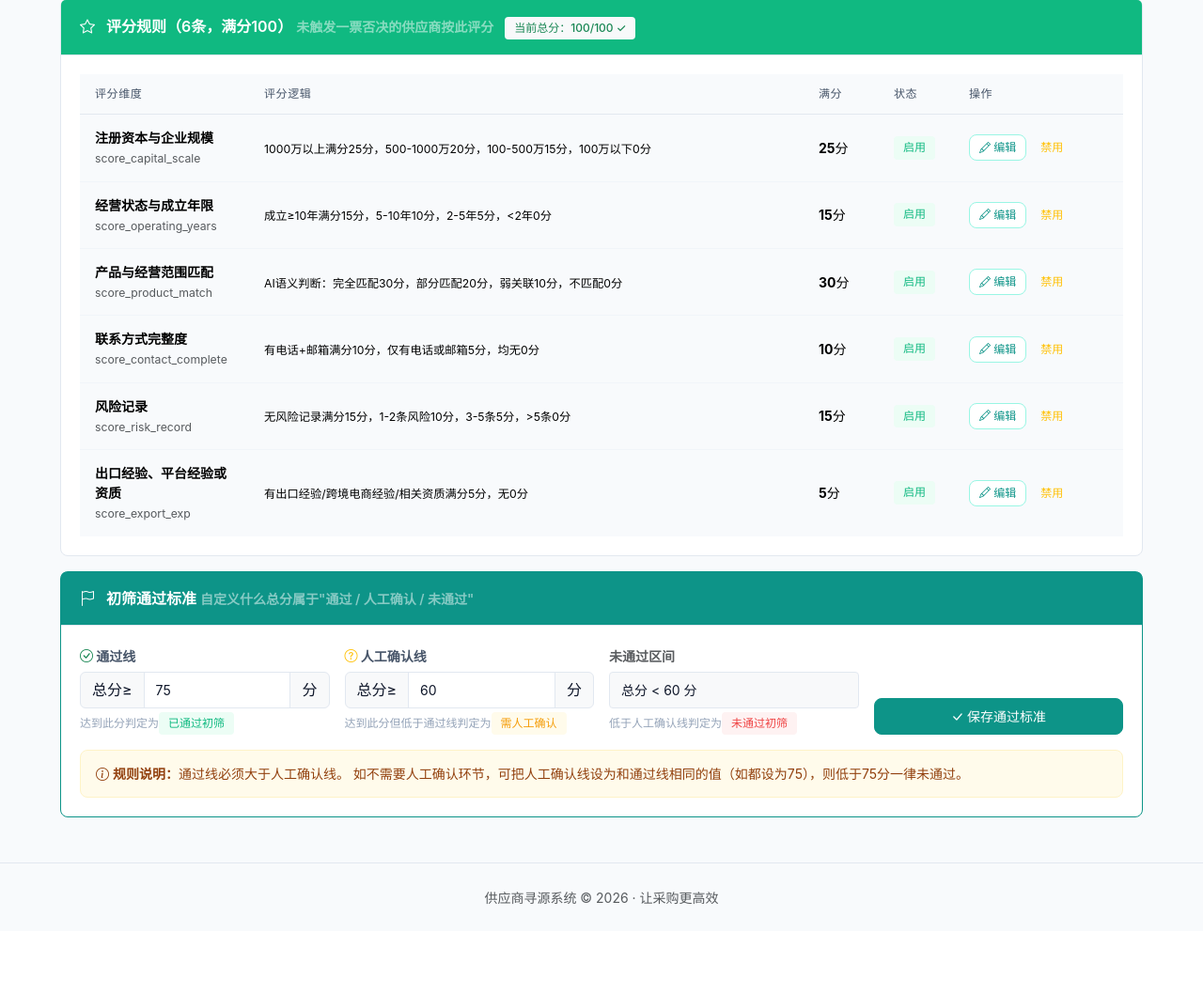
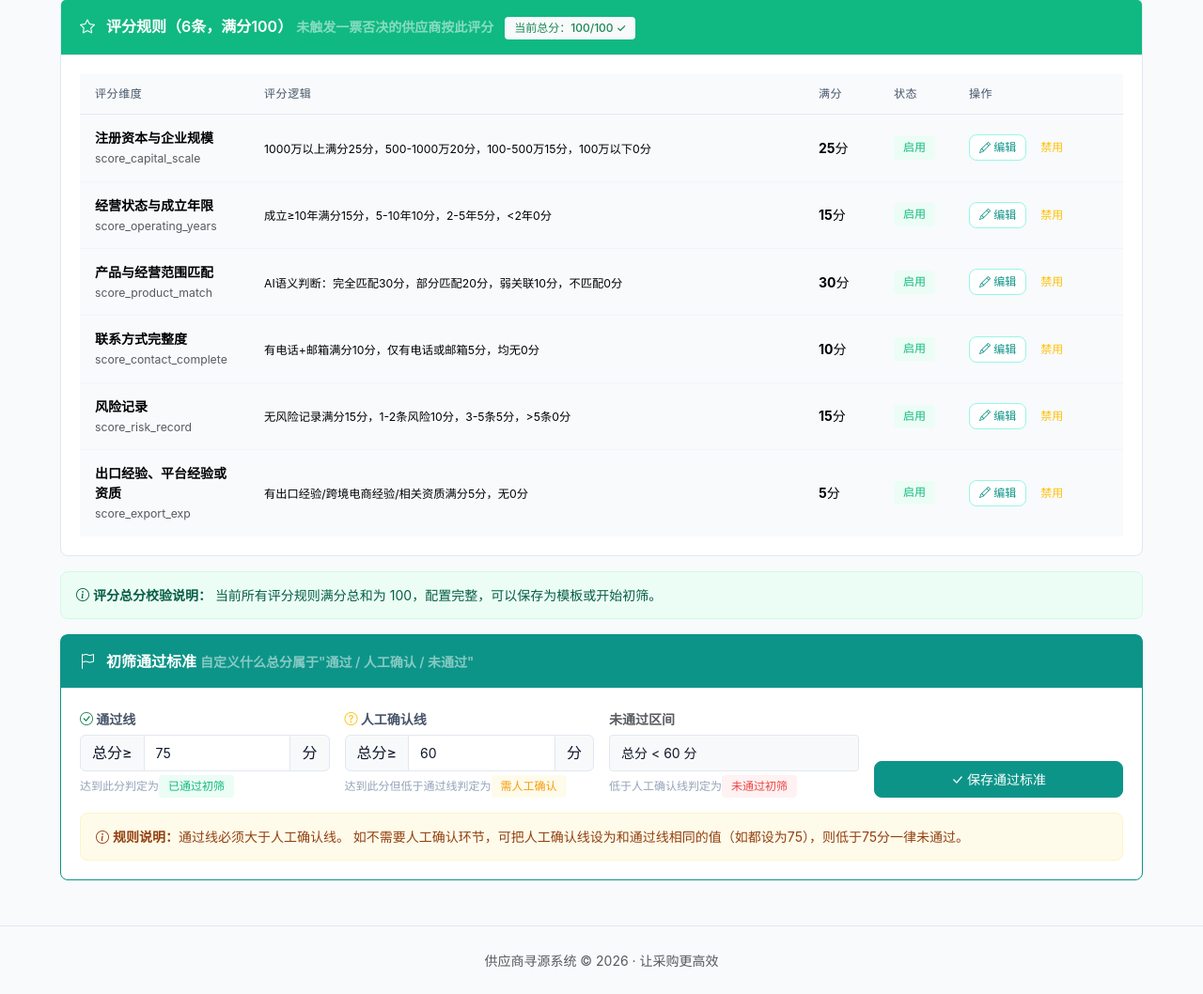
Before and after one commit to xiexieajin/xieajin, a Flask app: page /screening/rules in a window 1280 px wide. Shown: the part 1234-2292 px from the top of the page at 94% size. Before the commit the page ends 2197 px from the top, so only its background shows below. Run offline with Flask 3, Linux system fonts and the light colour scheme; the visitor is signed in with stand-in values (Sample User, id 1); data that the repository does not hold is empty; some libraries are stand-ins or nearby versions.

Commit message:
修复评分规则无法修改：单条保存不校验总分，改到保存模板和开始初筛时强制校验总分=100

```diff
--- a/app.py
+++ b/app.py
@@ -1765,6 +1765,22 @@ def ai_auto_screening(req_id):
     score_rules = get_score_rules()
     templates = list_user_templates(g.user_id)
 
+    # 小白讲解：初筛前兜底校验"启用的评分规则满分总和=100"。
+    # 单条规则保存允许临时≠100，但初筛执行时必须=100，否则初筛总分会不对。
+    # 校验只针对"用默认规则"的情况；如果用户选了模板，模板保存时已经校验过总分=100，这里跳过。
+    template_name_submit = (request.form.get("template_name") or "").strip() if request.method == "POST" else ""
+    if not template_name_submit:
+        enabled_score_rules = [r for r in score_rules if r.get("is_enabled")]
+        score_total = sum(r["max_score"] for r in enabled_score_rules if r.get("max_score"))
+        if score_total != 100:
+            if request.method == "GET":
+                flash(f"当前启用的评分规则满分总和为{score_total}，不等于100，无法开始初筛。"
+                      f"请先到规则配置页调整满分（单条保存不会被拦截），总分=100后再来初筛。", "danger")
+            else:
+                flash(f"开始初筛失败！启用的评分规则满分总和必须等于100（当前{score_total}）。"
+                      f"请先到规则配置页调整满分。", "danger")
+            return redirect(url_for("screening_rules_config", req_id=req_id))
+
     if request.method == "GET":
         return render_template("ai/auto_screening.html",
                                requirement=requirement, pending_count=pending_count,
@@ -1989,17 +2005,11 @@ def screening_rules_update():
             if max_score < 0 or max_score > 100:
                 flash("满分分值必须在0-100之间", "danger")
                 return redirect(url_for("screening_rules_config", req_id=req_id) if req_id else url_for("screening_rules_config"))
-            # 校验总分：所有评分规则的max_score总和必须=100
-            # 小白讲解：6条评分规则的满分加起来必须正好100分，否则初筛总分就不对
-            from screening_rules import get_score_rules
-            all_score_rules = get_score_rules()
-            other_total = sum(r["max_score"] for r in all_score_rules if r["rule_code"] != rule_code)
-            new_total = other_total + max_score
-            if new_total != 100:
-                flash(f"保存失败！所有评分规则的满分总和必须等于100。"
-                      f"当前其他5条规则满分合计{other_total}，本规则填{max_score}，"
-                      f"总计{new_total}≠100。请调整后再保存。", "danger")
-                return redirect(url_for("screening_rules_config", req_id=req_id) if req_id else url_for("screening_rules_config"))
+            # 小白讲解：单条规则保存时不校验总分=100，只校验本规则范围。
+            # 原因：用户调整评分通常需要改多条规则才能平衡总分（如A加5分、B减5分），
+            # 如果每改一条就强制总分=100，用户永远改不动。
+            # 总分校验放在"保存为模板"和"开始初筛"两个时机，那里才需要完整配置自洽。
+            # 页面顶部会实时显示当前总分，提醒用户是否还需调整。
             updates["max_score"] = max_score
         if scoring_logic:
             updates["scoring_logic"] = scoring_logic
@@ -2059,10 +2069,24 @@ def screening_rules_threshold():
 @app.route("/screening/rules/template/save", methods=["POST"])
 def screening_rules_template_save():
     """保存当前规则配置为模板（完整快照：含阈值/满分/通过线/启用状态）"""
-    from screening_rules import save_as_template, list_rule_templates
+    from screening_rules import save_as_template, list_rule_templates, get_score_rules
+    req_id = request.form.get("req_id", "") or request.args.get("req_id", "")
     template_name = request.form.get("template_name", "").strip()
     if not template_name:
         flash("请输入模板名称", "danger")
+        return redirect(url_for("screening_rules_config", req_id=req_id) if req_id else url_for("screening_rules_config"))
+
+    # 小白讲解：保存模板前强制校验"所有启用的评分规则满分总和=100"。
+    # 原因：单条规则保存时允许临时≠100（方便逐步调整），但模板是完整配置快照，
+    # 必须自洽。如果总分别100，初筛总分会不对（如满分105但通过线75，语义错乱）。
+    # 启用的评分规则才参与校验，禁用的不计算。
+    score_rules = get_score_rules()
+    enabled_score_rules = [r for r in score_rules if r.get("is_enabled")]
+    score_total = sum(r["max_score"] for r in enabled_score_rules)
+    if score_total != 100:
+        flash(f"保存模板失败！启用的评分规则满分总和必须等于100。"
+              f"当前{len(enabled_score_rules)}条启用规则满分合计{score_total}，"
+              f"请先到规则配置页调整满分（单条保存不会被拦截），总分=100后再保存模板。", "danger")
         return redirect(url_for("screening_rules_config", req_id=req_id) if req_id else url_for("screening_rules_config"))
 
     # 小白讲解：读取当前全局表所有规则的完整参数（不只是 is_enabled），
@@ -2085,7 +2109,7 @@ def screening_rules_template_save():
         })
 
     count = save_as_template(g.user_id, template_name, rule_overrides)
-    flash(f"模板「{template_name}」已保存（{count}条规则，含完整参数）", "success")
+    flash(f"模板「{template_name}」已保存（{count}条规则，含完整参数，总分{score_total}）", "success")
     return redirect(url_for("screening_rules_config", req_id=req_id) if req_id else url_for("screening_rules_config"))
 
 
--- a/templates/screening/rule_config.html
+++ b/templates/screening/rule_config.html
@@ -84,7 +84,7 @@
         {% if score_total == 100 %}
             <span class="badge bg-light text-success ms-2">当前总分：{{ score_total }}/100 ✓</span>
         {% else %}
-            <span class="badge bg-danger ms-2">当前总分：{{ score_total }}/100 ✗ 必须等于100！</span>
+            <span class="badge bg-warning text-dark ms-2">当前总分：{{ score_total }}/100，还需调整到100</span>
         {% endif %}
     </div>
     <div class="card-body">
@@ -136,6 +136,20 @@
             </tbody>
         </table>
     </div>
+</div>
+
+{# 小白讲解：评分总分校验时机说明。单条规则保存不强制总分=100，
+   允许用户先改A再加B逐步平衡。保存为模板和开始初筛时才会强制校验总分=100。 #}
+<div class="alert {% if score_total == 100 %}alert-success{% else %}alert-warning{% endif %} mb-3">
+    <i class="bi bi-info-circle"></i>
+    <strong>评分总分校验说明：</strong>
+    {% if score_total == 100 %}
+        当前所有评分规则满分总和为 {{ score_total }}，配置完整，可以保存为模板或开始初筛。
+    {% else %}
+        当前所有评分规则满分总和为 <strong>{{ score_total }}</strong>，不等于100。
+        你可以先逐条修改规则满分（单条保存不会被拦截），调整到总分=100后再
+        <strong>保存为模板</strong> 或 <strong>开始初筛</strong>（这两个操作会强制校验总分=100）。
+    {% endif %}
 </div>
 
 {# ==================== 初筛通过标准区（可编辑） ==================== #}
```
